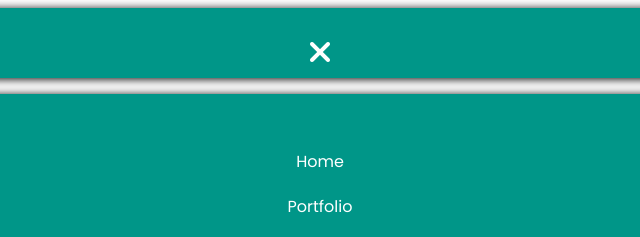
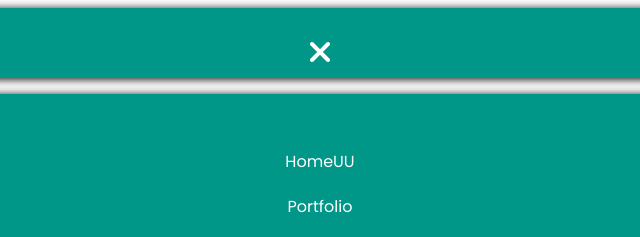
Before and after one commit to Eden-Brawn/brawn_18406011_AS2, a plain HTML site: page index.html in a window 1280 px wide. Both pictures are taken after a click on the element 640 px from the left and 43 px from the top of the page. Shown: the top 237 px of the page, 320-960 px from the left. Drawn offline with Linux system fonts and the light colour scheme; a web font is replaced by a local one.

Commit message:
COMMIT19

```diff
--- a/index.html
+++ b/index.html
@@ -23,7 +23,7 @@
        <span id="popout" class="popout">
             <header class="header" > <!--Header (https://developer.mozilla.org/en-US/docs/Web/HTML/Element/header)-->
                 <ul class="navgrid">
-                    <li class="navhov"><a href="http://127.0.0.1:5500/index.html">Home</a></li><!--List help (https://developer.mozilla.org/en-US/docs/Web/HTML/Element/li)-->
+                    <li class="navhov"><a href="http://127.0.0.1:5500/index.html">HomeUU</a></li><!--List help (https://developer.mozilla.org/en-US/docs/Web/HTML/Element/li)-->
                     <li class="navhov"><a href="http://127.0.0.1:5500/portfolio.html">Portfolio</a></li>
                     <li class="navhov"><a href="http://127.0.0.1:5500/cv.html">CV</a></li>
                     <li class="navhov"><a href="http://127.0.0.1:5500/contact.html">Contacts</a></li>
```
